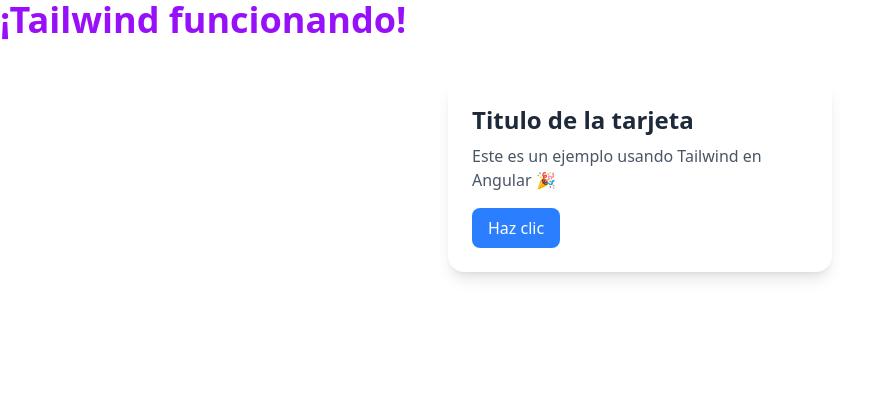
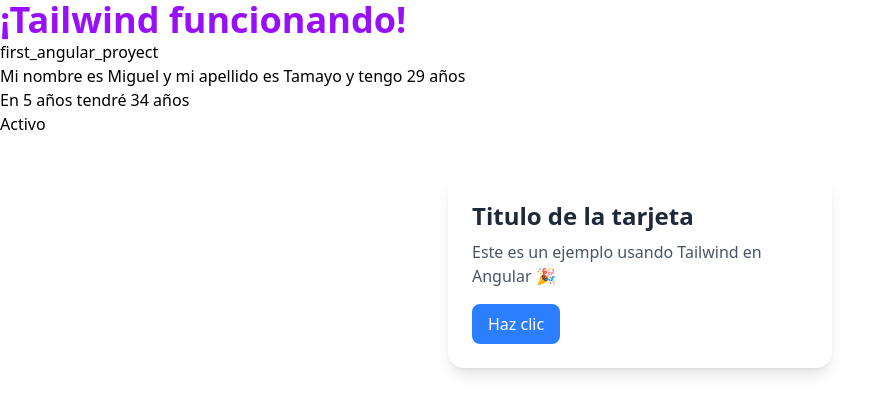
Before and after one commit to Miguel-T24/First_Angular_Proyect, an Angular app: page / in a window 1280 px wide. Shown: the top 414 px of the page, without its empty margins (0-894 px from the left). Built offline with nearby package versions, Linux system fonts and the light colour scheme.

Commit message:
Interpolacion

```diff
--- a/src/app/app.html
+++ b/src/app/app.html
@@ -1,2 +1,6 @@
 <h1 class="text-4xl text-purple-600 font-bold">¡Tailwind funcionando!</h1>
+<h1>{{title()}}</h1>
+<h2>Mi nombre es {{name}} y mi apellido es {{apellido}} y tengo {{age}} años</h2>
+<h2>En 5 años tendré {{age + 5 }} años</h2>
+<h2>{{isActive ? "Activo" : "Inactivo"}}</h2>
 <app-card></app-card>
--- a/src/app/app.ts
+++ b/src/app/app.ts
@@ -10,4 +10,10 @@ import { Card } from "./card/card";
 })
 export class App {
   protected readonly title = signal('first_angular_proyect');
+
+  name = "Miguel";
+  apellido = "Tamayo";
+  age = 29;
+
+  isActive = true
 }
--- a/src/index.html
+++ b/src/index.html
@@ -2,7 +2,7 @@
 <html lang="en">
 <head>
   <meta charset="utf-8">
-  <title>FirstAngularProyect</title>
+  <title>Angular Primeros Pasos</title>
   <base href="/">
   <meta name="viewport" content="width=device-width, initial-scale=1">
   <link rel="icon" type="image/x-icon" href="favicon.ico">
```
